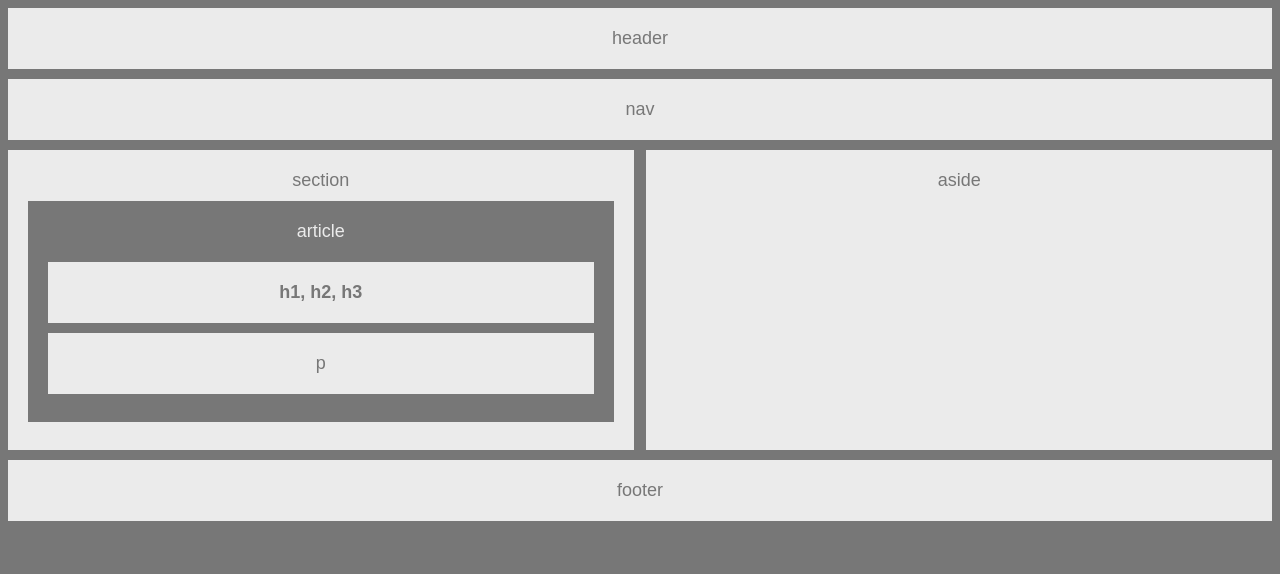
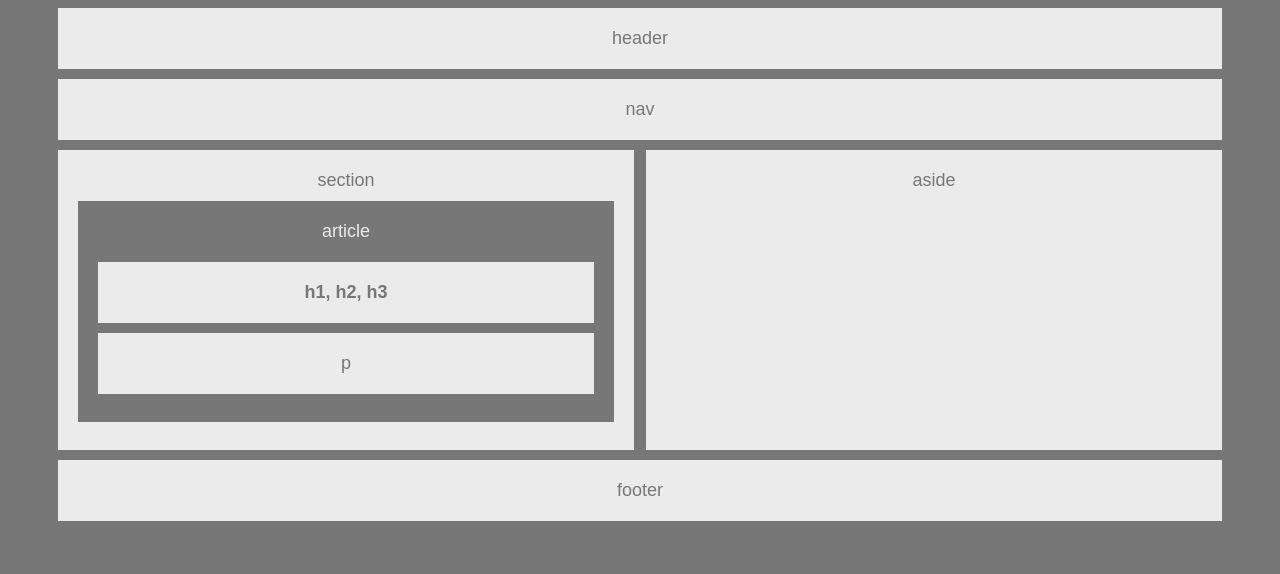
Before and after one commit to agnicolaou/HW-Wireframe, a plain HTML site: page index.html in a window 1280 px wide. Drawn offline with Linux system fonts and the light colour scheme.

Commit message:
complete version

```diff
--- a/index.html
+++ b/index.html
@@ -9,6 +9,7 @@
 
 <body>
 
+<section id="container">
     <header>
         header
     </header>
@@ -44,7 +45,7 @@
 </footer>
 
 
-
+</section>
 
 
 </body>
--- a/style.css
+++ b/style.css
@@ -86,3 +86,10 @@ footer{
     color: #777;
     background-color: #ebebeb;
 }
+
+
+#container{
+    padding-bottom: 50px;
+    padding-right: 50px;
+    padding-left: 50px;
+}
```
